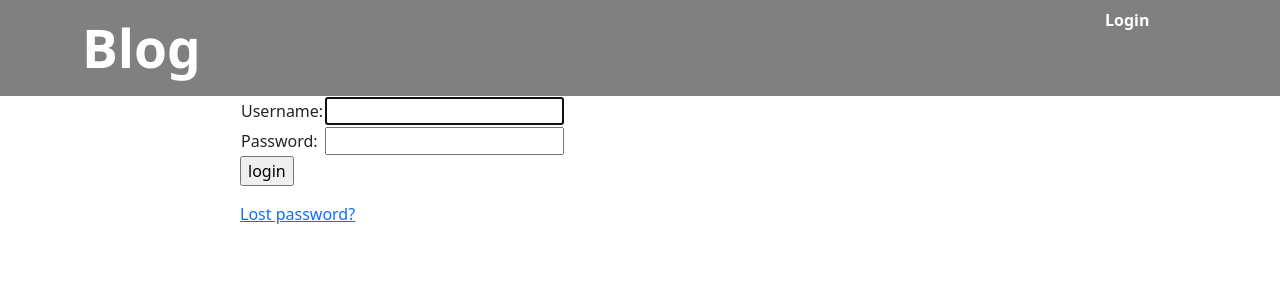
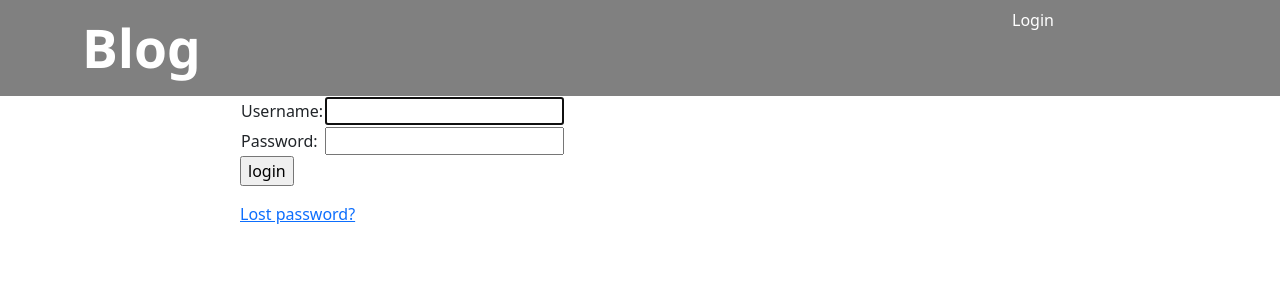
Before and after one commit to mgh35/lab-zen_of_django, a Django app: page /accounts/login/ in a window 1280 px wide. Shown: the top 300 px of the page. Run offline with Django 3.2, Linux system fonts and the light colour scheme; some libraries are stand-ins or nearby versions.

Commit message:
Add account navigation

```diff
--- a/blog/blog/static/site.css
+++ b/blog/blog/static/site.css
@@ -20,10 +20,9 @@ body {
     color: white;
 }
 
-.link {
+.navlink {
     text-decoration: none;
     color: white;
-    font-weight: bold;
 }
 
 .content {
--- a/blog/blog/urls.py
+++ b/blog/blog/urls.py
@@ -3,4 +3,4 @@ from django.urls import path
 from blog import views
 
 
-urlpatterns = [path("", views.home), path("profile", views.profile)]
+urlpatterns = [path("", views.home), path("profile/", views.profile)]
--- a/blog/templates/base.html
+++ b/blog/templates/base.html
@@ -4,6 +4,8 @@
     <link rel="stylesheet" href="/static/site.css">
     <link rel="stylesheet" href="https://cdn.jsdelivr.net/npm/bootstrap@5.0.0-beta1/dist/css/bootstrap.min.css" integrity="sha384-giJF6kkoqNQ00vy+HMDP7azOuL0xtbfIcaT9wjKHr8RbDVddVHyTfAAsrekwKmP1" crossorigin="anonymous">
     <link rel="stylesheet" href="https://cdn.jsdelivr.net/npm/bootstrap-icons@1.3.0/font/bootstrap-icons.css">
+    <script src="https://ajax.googleapis.com/ajax/libs/jquery/3.5.1/jquery.min.js"></script>
+    <script src="https://maxcdn.bootstrapcdn.com/bootstrap/4.0.0/js/bootstrap.bundle.min.js"></script>
   </head>
   <body>
     <div class="navbar">
@@ -12,17 +14,27 @@
           <div class="col-3">
             <div class="banner">Blog</div>
           </div>
-          <div class="col-8"></div>
-          <div class="col-1">
-            <div class="links">
-              {% if user.is_authenticated %}
-                <a class="link" href="/accounts/logout/">
+          <div class="col-7"></div>
+          <div class="col-2">
+            {% if user.is_authenticated %}
+              <div class="dropdown">
+                <div class="dropdown-toggle navlink" data-toggle="dropdown">
                   <i class="bi-person-circle"></i>
-                </a>
-              {% else %}
-                <a class="link" href="/accounts/login/">Login</a>
-              {% endif %}
-            </div>
+                </div>
+                <div class="dropdown-menu">
+                  <a class="dropdown-item" href="/profile/">
+                    <i class="bi-house"></i>
+                    Profile
+                  </a>
+                  <a class="dropdown-item" href="/accounts/logout/">
+                    <i class="bi-backspace"></i>
+                    Logout
+                  </a>
+                </div>
+              </div>
+            {% else %}
+              <a class="navlink" href="/accounts/login/">Login</a>
+            {% endif %}
           </div>
         </div>
       </div>
```
